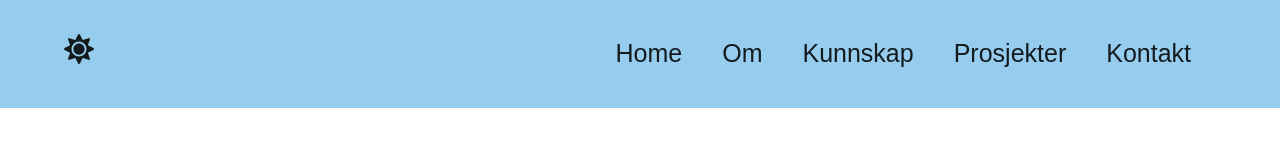
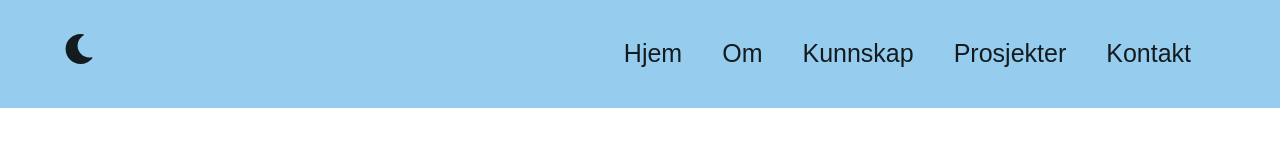
Before and after one commit to JohannesEA/vite-johanneseandresen-homepage, a React (Vite) app: page / in a window 1280 px wide. Shown: the top 160 px of the page. Built offline with nearby package versions, Linux system fonts and the light colour scheme.

Commit message:
fix: fix navbar

```diff
--- a/src/components/navbar/Navbar.tsx
+++ b/src/components/navbar/Navbar.tsx
@@ -14,7 +14,7 @@ const Navbar = () => {
     <nav className={isOpen ? "navbar navbar--open" : "navbar"}>
       <div className="navbar__inner-container">
         <div className="navbar__theme-switch" onClick={toggleTheme}>
-          {theme === "dark" ? <FaMoon /> : <FaSun />}
+          {theme === "dark" ? <FaSun /> : <FaMoon />}
         </div>
         <div
           className={
@@ -31,7 +31,7 @@ const Navbar = () => {
             duration={500}
             onClick={() => setOpen(false)}
           >
-            Home
+            Hjem
           </Link>
           <Link
             activeClass="active"
```
